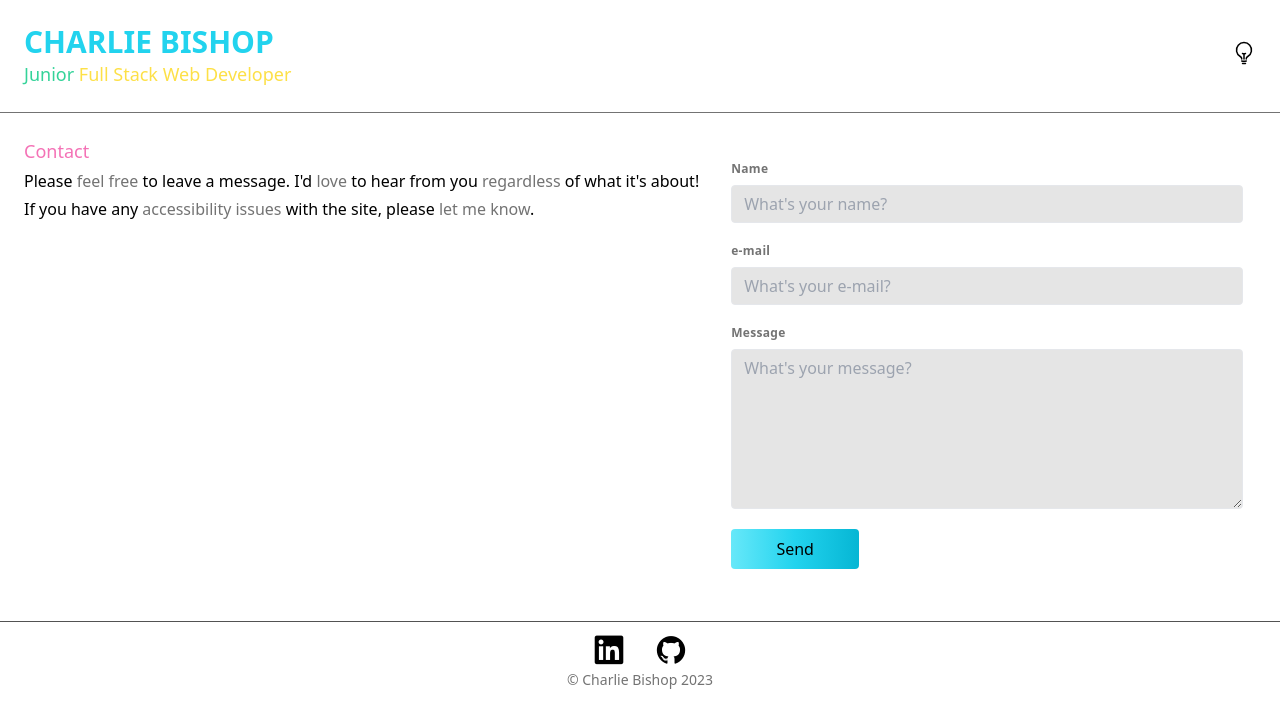
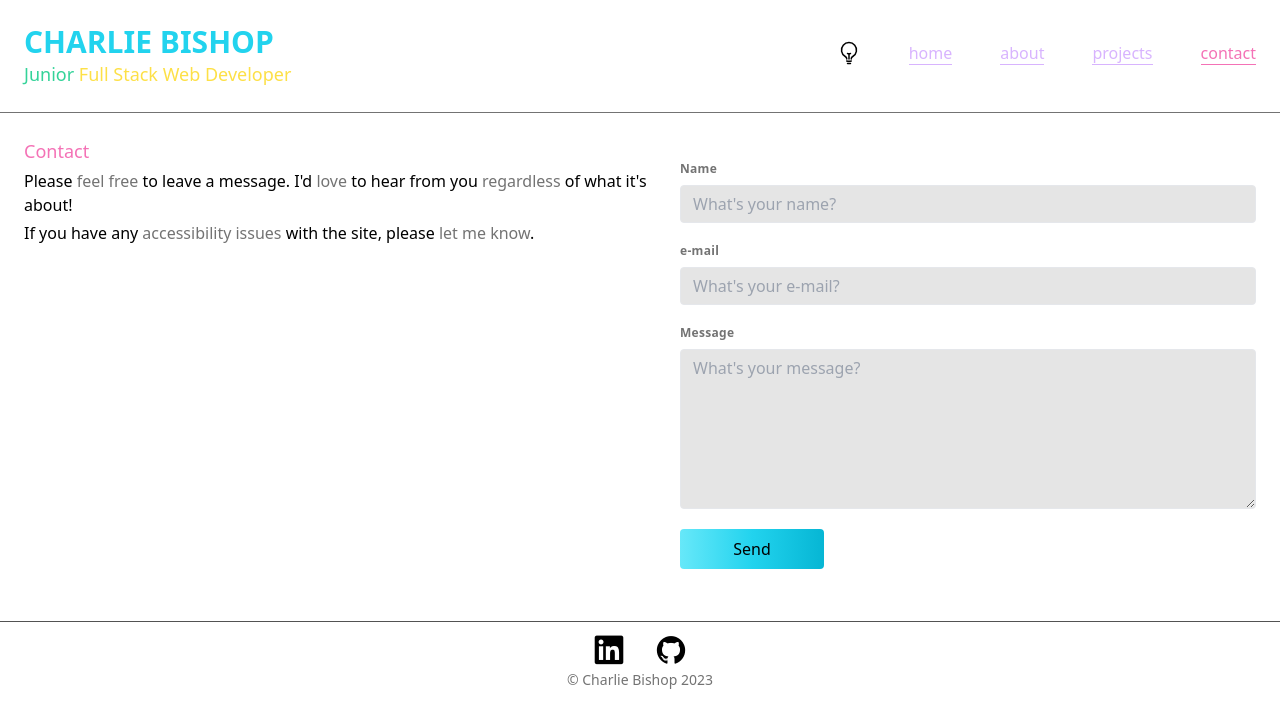
Before and after one commit to charlieBdev/portfolio, a Next.js app: page /contact in a window 1280 px wide. Shown: the top 724 px of the page. Built offline with nearby package versions, Linux system fonts and the light colour scheme.

Commit message:
form responsiveness

```diff
--- a/src/app/Components/Menu.tsx
+++ b/src/app/Components/Menu.tsx
@@ -9,6 +9,7 @@ export default function Menu() {
     const currentRoute = usePathname()
 
     return (
+        <>
         <div className="MOBILE-MENU flex lg:hidden">
           <div
             className="HAMBURGER-ICON"
@@ -43,7 +44,7 @@ export default function Menu() {
               </li>
             </ul>
           </div>
-
+        </div>
           <ul className="DESKTOP-MENU hidden mr-3 space-x-12 lg:flex text-purple-300">
             <li>
               <Link href="/" className={currentRoute === "/" ? "text-pink-400 border-b border-pink-400" : "border-b border-purple-300"}>home</Link>
@@ -58,6 +59,6 @@ export default function Menu() {
               <Link href="/contact" className={currentRoute === "/contact" ? "text-pink-400 border-b border-pink-400" : "border-b border-purple-300"}>contact</Link>
             </li>
           </ul>
-        </div>
+        </>
     )
 }
--- a/src/app/contact/page.tsx
+++ b/src/app/contact/page.tsx
@@ -70,7 +70,7 @@ export default function Contact() {
           <p>If you have any <span className="text-neutral-500">accessibility issues</span> with the site, please <span className="text-neutral-500">let me know</span>.</p>
         </div>
         <form
-          className="w-full max-w-lg mx-auto px-1 lg:mr-0 lg:ml-8"
+          className="w-full max-w-xl mx-auto px-1 lg:mr-0 lg:ml-8"
           // old
           ref={form}
           // new
```
